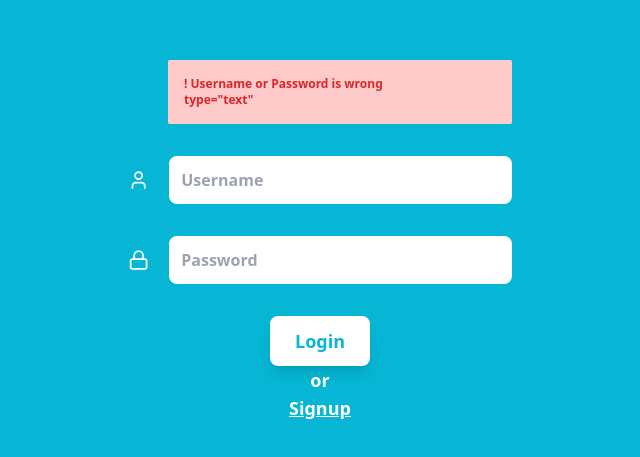
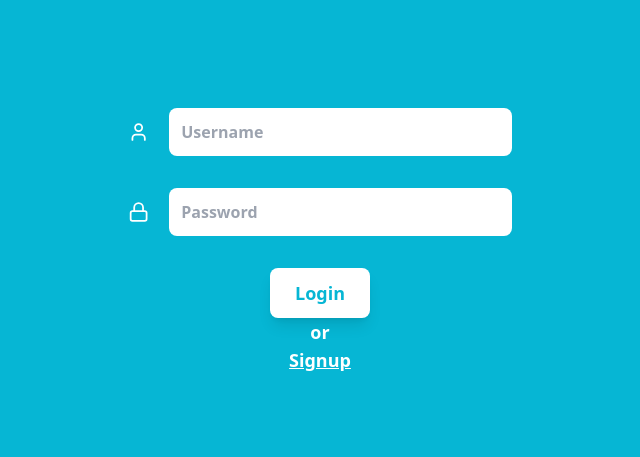
Before and after one commit to tanchohang/keepup-client, a React (Vite) app: page / in a window 1280 px wide. Shown: the part 159-616 px from the top of the page, without its empty margins (320-960 px from the left). Built offline with nearby package versions, Linux system fonts and the light colour scheme.

Commit message:
feat():Apply reack-form-hooks to login page

```diff
--- a/package.json
+++ b/package.json
@@ -15,6 +15,7 @@
     "match-sorter": "^6.3.1",
     "react": "^18.2.0",
     "react-dom": "^18.2.0",
+    "react-hook-form": "^7.43.9",
     "react-router-dom": "^6.10.0",
     "sort-by": "^1.2.0",
     "swr": "^2.1.3"
--- a/src/pages/login.tsx
+++ b/src/pages/login.tsx
@@ -1,18 +1,32 @@
 import { Lock, User } from 'lucide-react';
+import { BaseSyntheticEvent } from 'react';
+import { FieldValues, useForm } from 'react-hook-form';
 import { Link } from 'react-router-dom';
 
 const Login = () => {
+  const {
+    register,
+    handleSubmit,
+    formState: { errors },
+  } = useForm();
+
+  function submitHandler(data: FieldValues): void {
+    console.log(data);
+  }
+
   return (
     <div className="flex justify-center items-center min-h-screen bg-cyan-500 text-base md:text-lg font-normal md:font-semibold">
-      <form className="flex flex-col gap-8 w-[80%] md:w-[30%]">
-        <div className="bg-red-200 text-red-600 p-4 ml-10 rounded-sm text-xs">
-          <p>! Username or Password is wrong</p>
-          type="text"
-        </div>
+      <form className="flex flex-col gap-8 w-[80%] md:w-[30%]" onSubmit={handleSubmit(submitHandler)}>
+        {Object.keys(errors).length > 0 && (
+          <div className="bg-red-200 text-red-600 p-4 ml-10 rounded-sm text-xs">
+            <p>{errors.username && <span>Username is required</span>}</p>
+            <p>{errors.password && <span>Password is required</span>}</p>
+          </div>
+        )}
         <label className="flex gap-5  items-center ">
           <User className="stroke-white" />
           <input
-            name="username"
+            {...register('username', { required: true })}
             placeholder="Username"
             className="text-lg sm:text-base p-3 text-cyan-500  focus:outline-cyan-500 rounded-lg w-[100%]"
           />
@@ -21,7 +35,7 @@ const Login = () => {
           <Lock className="stroke-white" />
           <input
             type="password"
-            name="password"
+            {...register('password', { required: true })}
             placeholder="Password"
             className="text-lg sm:text-base p-3 text-cyan-500  focus:outline-cyan-500 rounded-lg w-[100%]"
           />
```
Also changed, not shown: 1 other file (tests, documents, lock files or other folders).
